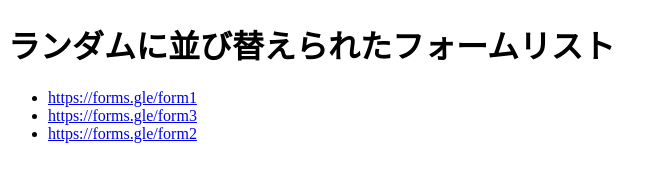
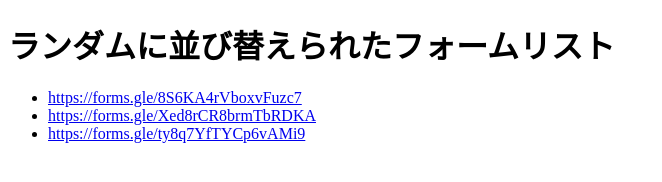
Before and after one commit to rimimakita/test_filter, a plain HTML site: page index.html in a window 1280 px wide. Shown: the whole page, without its empty margins (0-662 px from the left). Drawn offline with Linux system fonts and the light colour scheme.

Commit message:
Update index.html

```diff
--- a/index.html
+++ b/index.html
@@ -11,9 +11,9 @@
 <script>
   // フォームのURLリスト
   var urls = [
-    "https://forms.gle/form1",
-    "https://forms.gle/form2",
-    "https://forms.gle/form3"
+    "https://forms.gle/8S6KA4rVboxvFuzc7",
+    "https://forms.gle/ty8q7YfTYCp6vAMi9",
+    "https://forms.gle/Xed8rCR8brmTbRDKA"
   ];
 
   // Fisher-Yatesアルゴリズムを使用してURLをシャッフル
```
